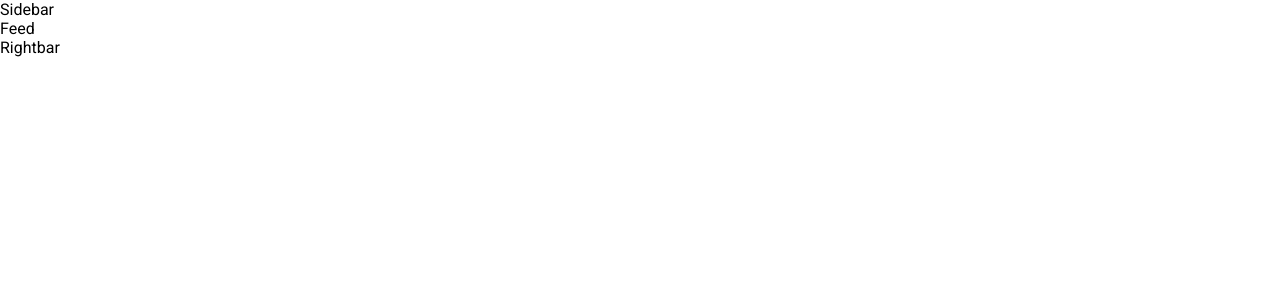
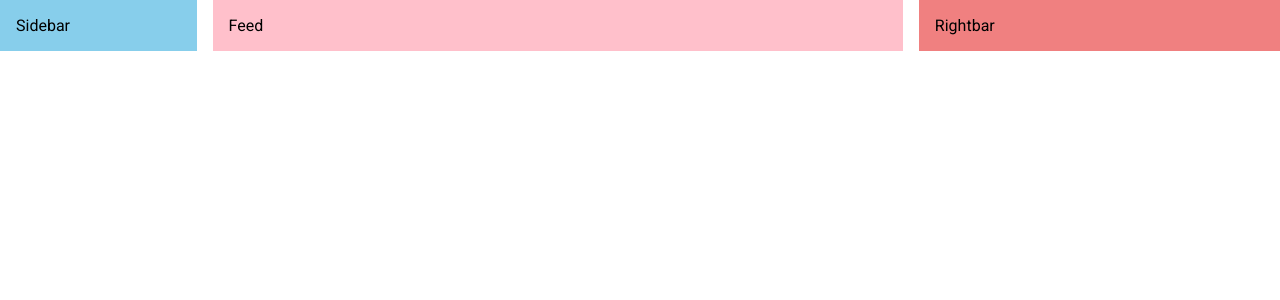
Before and after one commit to ArkhamKnightXD/learning-material-ui, a React (Create React App) app: page / in a window 1280 px wide. Shown: the top 300 px of the page. Built offline with nearby package versions, Linux system fonts and the light colour scheme.

Commit message:
extra changes

```diff
--- a/src/App.js
+++ b/src/App.js
@@ -1,14 +1,27 @@
 import Sidebar from "./components/Sidebar";
 import Rightbar from "./components/Rightbar";
 import Feed from "./components/Feed";
+import {Box, Stack} from "@mui/material";
 
 function App() {
     return (
-        <>
-            <Sidebar/>
-            <Feed/>
-            <Rightbar/>
-        </>
+        //El componente box sirve de contenedor de elementos, todos los elementos dentro de esto estaran dentro de una caja
+        <Box>
+
+            {/*El stack es ideal si tenemos varios elementos y queremos agruparlo uno al lado de otro o arriba
+            Con la direction especificamos si estaran de arriba para abajo o de izq a derecha y con spacing le damos espacio
+            Con justifycontent podremos mover el contenido al centro o a la izq o a la derecha
+            y con space-between lo separamos completamente que si son 3 uno estara en la izq, otro en el centro
+            y uno al final de la pagina a la derecha*/}
+            {/*Esta es una forma ideal de estructurar nuestra pagina y tambien de esta forma la estructura es responsive*/}
+            <Stack direction="row" spacing={2} justifyContent="space-between">
+                {/*A cada uno de estos elementos se le daran unidades flex para que tengan su respectivo espacio en la pagina*/}
+                <Sidebar/>
+                <Feed/>
+                <Rightbar/>
+            </Stack>
+
+        </Box>
     );
 }
 
--- a/src/components/Feed.js
+++ b/src/components/Feed.js
@@ -1,10 +1,11 @@
 import React from 'react';
+import {Box} from "@mui/material";
 
 const Feed = () => {
     return (
-        <div>
+        <Box bgcolor="pink" flex={4} padding={2}>
             Feed
-        </div>
+        </Box>
     );
 };
 
--- a/src/components/Rightbar.js
+++ b/src/components/Rightbar.js
@@ -1,10 +1,12 @@
 import React from 'react';
+import {Box} from "@mui/material";
 
 const Rightbar = () => {
     return (
-        <div>
+        //Con flex podemos indicar la cantidad de unidades de ancho que ocupara el elemento box
+        <Box bgcolor="lightcoral" flex={2} padding={2}>
             Rightbar
-        </div>
+        </Box>
     );
 };
 
--- a/src/components/Sidebar.js
+++ b/src/components/Sidebar.js
@@ -1,10 +1,12 @@
 import React from 'react';
+import {Box} from "@mui/material";
 
 const Sidebar = () => {
     return (
-        <div>
+        //Con los elementos box podemos utilizar propiedades css directamente, sin necesidad de utilizar sx o style
+        <Box bgcolor="skyblue" flex={1} padding={2}>
             Sidebar
-        </div>
+        </Box>
     );
 };
 
```
